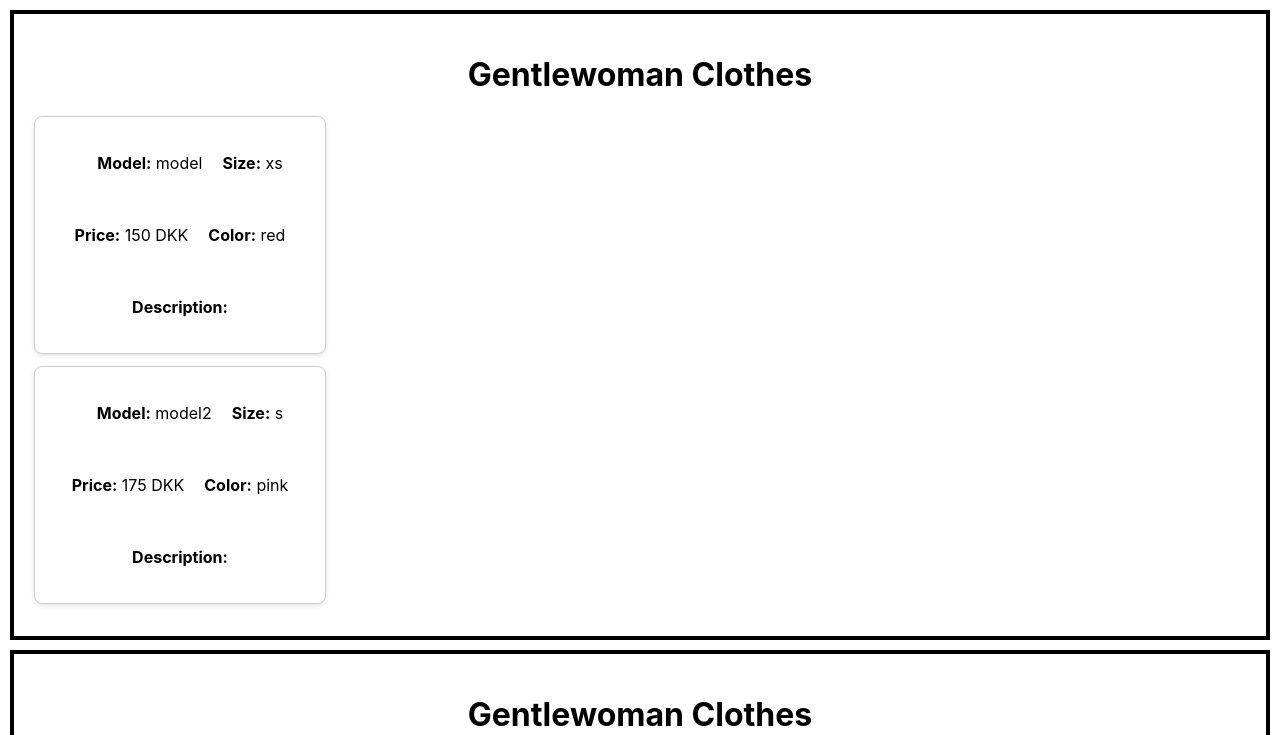
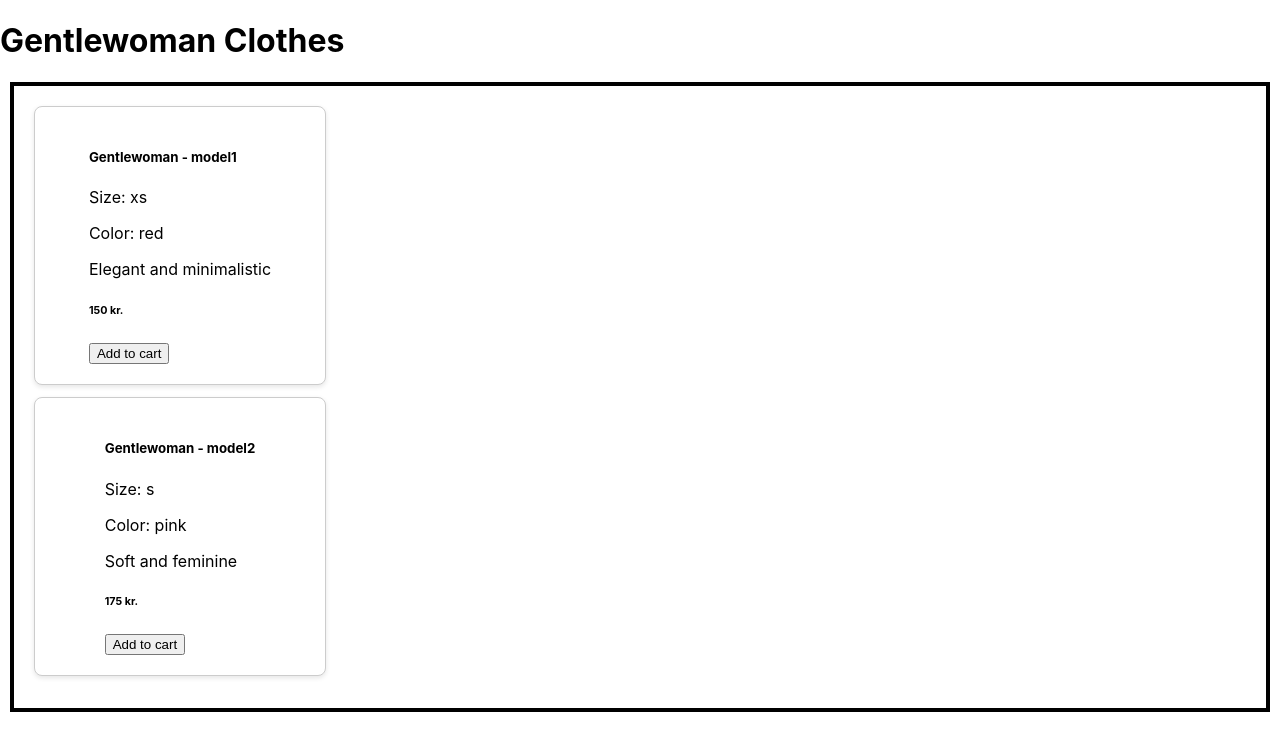
Before and after one commit to Mariawashere/Flow-2-, a React (Create React App) app in the folder toejbutik-app/: page / in a window 1280 px wide. Shown: the top 735 px of the page. Built offline with nearby package versions, Linux system fonts and the light colour scheme.

Commit message:
tøjbutik fix + add to cart

```diff
--- a/toejbutik-app/src/App.js
+++ b/toejbutik-app/src/App.js
@@ -1,35 +1,40 @@
-import logo from './logo.svg';
 import './App.css';
-import { Data } from "./data";
+import Data from "./data";
 import ItemList from './ItemList';
+import { useState } from "react";
+import Cart from "./Cart";
 
 function App() {
   // Vi 'leger' at vi har hentet disse data fra serveren og databasen.
   const items = [
-        new Data(1, 'mærke', 'model', 'xs', '150', 'red', 'desc'),
-        new Data(2, 'mærke2', 'model2', 's', '175', 'pink', 'desc'),
+        new Data(1, 'Gentlewoman', 'model1', 'xs', '150', 'red', 'Elegant and minimalistic'),
+        new Data(2, 'Gentlewoman', 'model2', 's', '175', 'pink', 'Soft and feminine'),
     ]
 
-  return (
-    <div className="App">
-      <header className="App-header">
-        {/* <img src={logo} className="App-logo" alt="logo" /> */}
+    const [availableClothes, setAvailableClothes] = useState(items);
+    const [cart, setCart] = useState([]);
 
+    const addToCart = (id) => {
+      const item = availableClothes.find((c) => c.id === id);
+      if (!item) return;
 
-      </header>
-      <div className='ItemList'>
-          <div className='produkter'><ItemList dataItems={items}/></div>
-          <div className='bluser'><ItemList dataItems={items}/></div>
-          <div className='bukser'><ItemList dataItems={items}/></div>
-          <div className='t-shirts'><ItemList dataItems={items}/></div>
-          <div className='hoodies'><ItemList dataItems={items}/></div>
-          <div className='jakker'><ItemList dataItems={items}/></div>
-          <div className='tilbehør'><ItemList dataItems={items}/></div>
+      setAvailableClothes(availableClothes.filter((c) => c.id !== id));
+      setCart([...cart, item]);
+    };
 
+    return (
+      <div className="container mt-4">
+        <div className="row">
+          <div className="col-md-8">
+            <ItemList clothes={availableClothes} addToCart={addToCart} />
+          </div>
+          <div className="col-md-4">
+            <h2>Cart</h2>
+            <Cart cart={cart} />
+          </div>
+        </div>
       </div>
-
-    </div>
-  );
+    );
 }
 
 export default App;
--- /dev/null
+++ b/toejbutik-app/src/Cart.jsx
@@ -0,0 +1,17 @@
+import CartItem from "./CartItem";
+
+function Cart({ cart }) {
+  if (cart.length === 0) {
+    return <p>The cart is empty.</p>;
+  }
+
+  return (
+    <ul className="list-group">
+      {cart.map((item) => (
+        <CartItem key={item.id} item={item} />
+      ))}
+    </ul>
+  );
+}
+
+export default Cart;
--- /dev/null
+++ b/toejbutik-app/src/CartItem.jsx
@@ -0,0 +1,10 @@
+function CartItem({ item }) {
+    return (
+      <li className="list-group-item d-flex justify-content-between align-items-center">
+        {item.brand} - {item.model}
+        <span className="badge bg-secondary">{item.price} kr.</span>
+      </li>
+    );
+  }
+
+  export default CartItem;
--- a/toejbutik-app/src/DataItem.jsx
+++ b/toejbutik-app/src/DataItem.jsx
@@ -1,29 +1,22 @@
-export default function DataItem(props) {
-// dataItem er en komponent der modtager et produkt (et data-objekt)
+function DataItem({ item, addToCart }) {
+        return (
+          <div className="card h-100">
+            <div className="card-body">
+              <h5 className="card-title">{item.brand} - {item.model}</h5>
+              <p className="card-text">Size: {item.size}</p>
+              <p className="card-text">Color: {item.color}</p>
+              <p className="card-text">{item.description}</p>
+              <h6 className="card-subtitle mb-2 text-muted">{item.price} kr.</h6>
+              <button
+                className="btn btn-primary"
+                onClick={() => addToCart(item.id)}>
 
-     const DataItem = [  // her er vores data som vi 'henter' fra databasen/serveren
-  {
-    brand: "Gentlewoman",
-    model: "Model1",
-    size: "XS",
-    price: 150,
-    color: "Red",
-    description: "Elegant and minimalistic"
-  },
-  {
-    brand: "Gentlewoman",
-    model: "Model2",
-    size: "S",
-    price: 175,
-    color: "Pink",
-    description: "Soft and feminine"
-  }
-];
-      return (
-        <div>
-            <ul>
-                <li>{props.data.brand} - {props.data.model} - {props.data.size} - {props.data.price} DKK - {props.data.color} - {props.data.description}</li>
-            </ul>
-        </div>
-      );
-    }
+                Add to cart
+
+              </button>
+            </div>
+          </div>
+        );
+      }
+
+      export default DataItem;
--- a/toejbutik-app/src/ItemList.jsx
+++ b/toejbutik-app/src/ItemList.jsx
@@ -1,24 +1,18 @@
-import DataItem from "./DataItem.jsx";
-export default function ItemList(props) {
+import DataItem from "./DataItem";
+
+export default function ItemList({ clothes, addToCart }) {
 
     return (
+
+        <div>
+             <h1>Gentlewoman Clothes</h1>
              <div style={{border: "4px solid black", margin: "10px", padding: "20px"}}>
-        <h1>Gentlewoman Clothes</h1>
+                <div className="row">
 
-        {props.dataItems.map((data) => {
-            return (
-                <DataItem data={data} />
-            )
-        })}
-    </div>
+                   {clothes.map((item) => (
+                    <div className="col-md-6 mb-3" key={item.id}
 
-  )
-
-  function DataItem({ data}) {  //  her laver vi inline styling ift vores product-cards/
-    //denne komponent modtager en liste af data (dataItems) og viser dem ved at loope igennem og gengive DataItem komponenten for hver enkelt data objekt.
-  return (
-
-    <div style={{  //layout styling/
+                    style={{  //layout styling/
                     border: "1px solid #ccc",
                     borderRadius: "8px",
                     padding: "20px",
@@ -31,15 +25,11 @@ export default function ItemList(props) {
                     gap: "20px",
                     justifyContent: "center",
                     }}>
-
-      <h2 style={{ marginBottom: "8px" }}>{data.marke}</h2>
-      <p><strong>Model:</strong> {data.model}</p>
-      <p><strong>Size:</strong> {data.size}</p>
-      <p><strong>Price:</strong> {data.price} DKK</p>
-      <p><strong>Color:</strong> {data.color}</p>
-      <p><strong>Description:</strong> {data.desc}</p>
+                    <DataItem item={item} addToCart={addToCart} />
+                    </div>
+                    ))}
+                </div>
+                </div>
         </div>
     );
 }
-
-}
--- a/toejbutik-app/src/data.js
+++ b/toejbutik-app/src/data.js
@@ -1,4 +1,4 @@
-export class Data {
+export default class Data {
     constructor(id, brand, model, size, price, color, description) {
         this.id = id;
         this.brand = brand;
```
Lines whose indentation alone changed are shown as unchanged.
